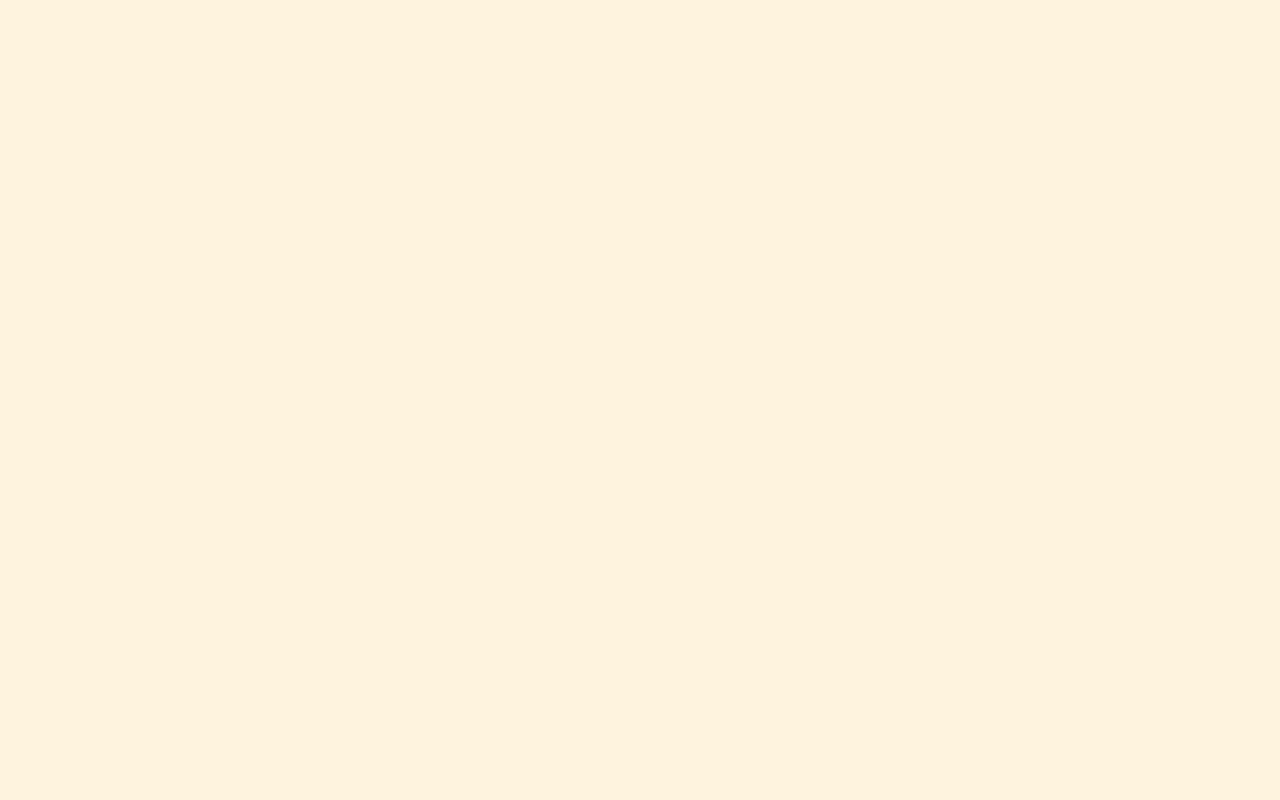
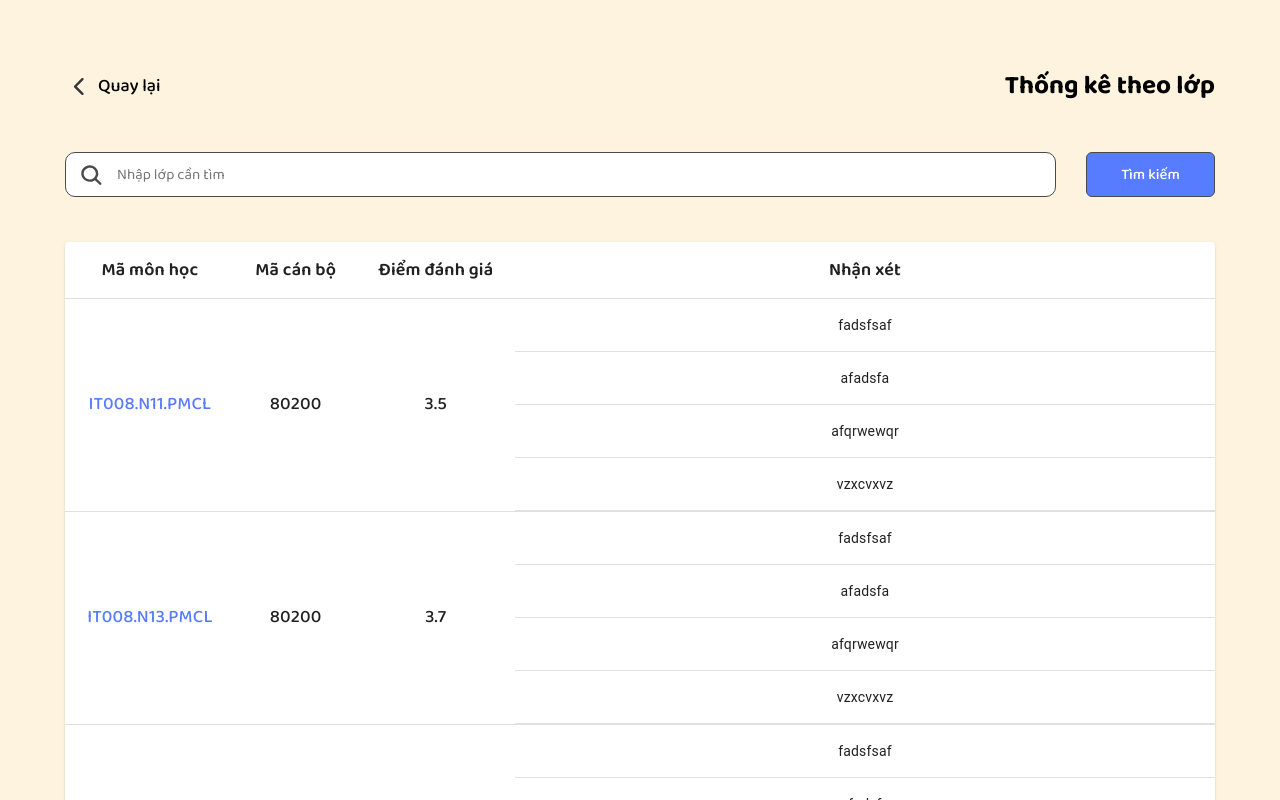
Before and after one commit to bthZang/UIT_StatisticAssessment, a React (Vite) app: page /class in a window 1280 px wide. Shown: the top 800 px of the page. Built offline with nearby package versions, Linux system fonts and the light colour scheme.

Commit message:
update class page

```diff
--- a/src/pages/ClassPage/ClassPage.jsx
+++ b/src/pages/ClassPage/ClassPage.jsx
@@ -1,5 +1,104 @@
+import Header from "../../components/Header/Header";
+import SearchBox from "../../components/SearchBox/SearchBox";
+
+import Table from "@mui/material/Table";
+import TableBody from "@mui/material/TableBody";
+import TableCell from "@mui/material/TableCell";
+import TableContainer from "@mui/material/TableContainer";
+import TableHead from "@mui/material/TableHead";
+import TableRow from "@mui/material/TableRow";
+import Paper from "@mui/material/Paper";
+
 import "./ClassPage.scss";
 
+const data = [
+	{
+		name: "IT008.N11.PMCL",
+		staff: 80200,
+		comments: ["fadsfsaf", "afadsfa", "afqrwewqr", "vzxcvxvz"],
+		point: 3.5,
+	},
+	{
+		name: "IT008.N13.PMCL",
+		staff: 80200,
+		comments: ["fadsfsaf", "afadsfa", "afqrwewqr", "vzxcvxvz"],
+		point: 3.7,
+	},
+	{
+		name: "IT007.N11.PMCL",
+		staff: 80201,
+		comments: ["fadsfsaf", "afadsfa", "afqrwewqr", "vzxcvxvz"],
+		point: 3.8,
+	},
+];
+
 export default function ClassPage() {
-	return <div className="class-page"></div>;
+	return (
+		<div className="class-page">
+			<Header title="Thống kê theo lớp" />
+			<SearchBox placeholder="Nhập lớp cần tìm" />
+			<TableContainer component={Paper}>
+				<Table sx={{ minWidth: 650 }} aria-label="simple table">
+					<TableHead>
+						<TableRow>
+							<TableCell align="center" component="th" scope="row">
+								<p>Mã môn học</p>
+							</TableCell>
+							<TableCell align="center">
+								<p>Mã cán bộ</p>
+							</TableCell>
+							<TableCell align="center">
+								<p>Điểm đánh giá</p>
+							</TableCell>
+							<TableCell style={{ width: "700px" }} align="center">
+								<p>Nhận xét</p>
+							</TableCell>
+						</TableRow>
+					</TableHead>
+					<TableBody>
+						{data.map((classInfo) => (
+							<>
+								<TableRow rowSpan={classInfo.comments.length}>
+									<TableCell align="center" component="th" scope="row">
+										<p
+											className="link"
+											onClick={() =>
+												navigate(`/class/${classInfo.id}`)
+											}
+										>
+											{classInfo.name}
+										</p>
+									</TableCell>
+									<TableCell align="center">
+										<p>{classInfo.staff}</p>
+									</TableCell>
+									<TableCell align="center">
+										<p>{classInfo.point}</p>
+									</TableCell>
+									<TableCell
+										style={{
+											padding: 0,
+											width: "700px",
+										}}
+										align="center"
+									>
+										{classInfo.comments.map((comment) => (
+											<TableRow>
+												<TableCell
+													sx={{ width: "700px" }}
+													align="center"
+												>
+													{comment}
+												</TableCell>
+											</TableRow>
+										))}
+									</TableCell>
+								</TableRow>
+							</>
+						))}
+					</TableBody>
+				</Table>
+			</TableContainer>
+		</div>
+	);
 }
--- a/src/pages/ClassPage/ClassPage.scss
+++ b/src/pages/ClassPage/ClassPage.scss
@@ -3,4 +3,36 @@
 
 	display: grid;
 	gap: 45px;
+
+	table {
+		p {
+			font-weight: 500;
+			font-size: 18px;
+		}
+	}
+
+	.MuiTableRow-head {
+		p {
+			font-weight: 600;
+		}
+	}
+
+	.link {
+		cursor: pointer;
+		color: var(--primary);
+
+		&:hover {
+			text-decoration: underline;
+		}
+	}
+
+	.MuiTableRow-root:not(.MuiTableRow-head) {
+		// cursor: pointer;
+
+		transition: 0.2s;
+
+		&:hover {
+			// background-color: rgb(228, 228, 228);
+		}
+	}
 }
```
